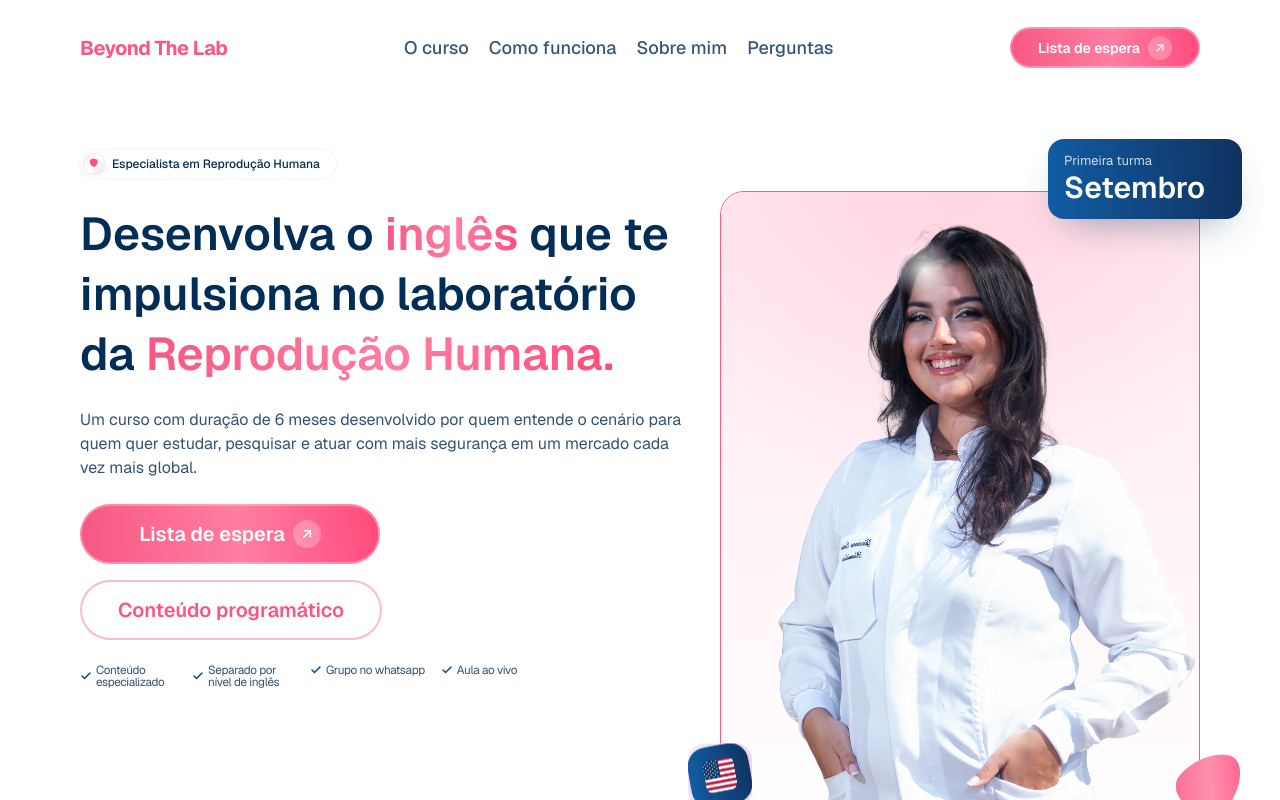
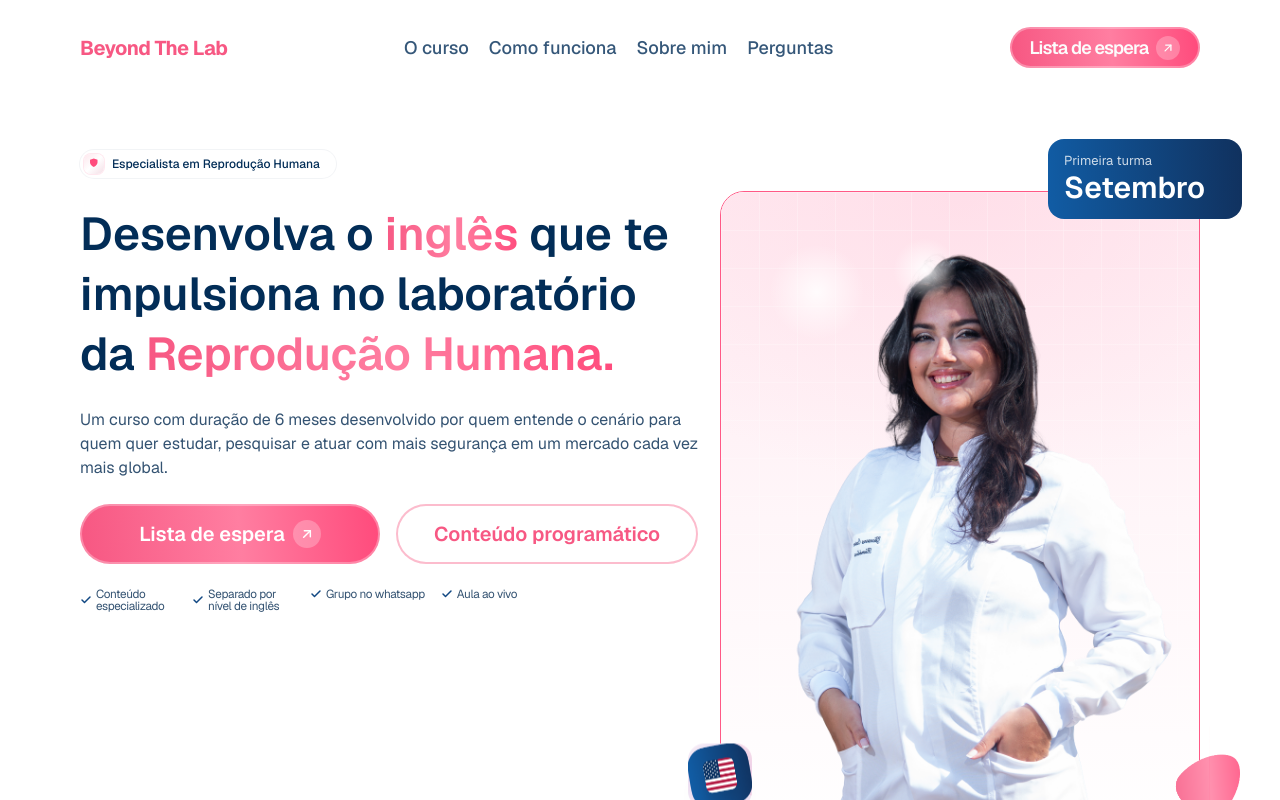
Before and after one commit to gsalviete/beyond-the-lab, a React (Vite) app: page / in a window 1280 px wide. Shown: the top 800 px of the page. Built offline with nearby package versions, Linux system fonts and the light colour scheme.

Commit message:
chore: buttons refactored

```diff
--- a/src/components/Hero.jsx
+++ b/src/components/Hero.jsx
@@ -37,8 +37,8 @@ export default function Hero() {
           </span>
 
           {/* Figma: flex column, gap 24, width 665 (conteúdo 608) */}
-          <div className="mt-[26px] flex max-w-[608px] flex-col items-start gap-6">
-            <h1 className="font-display text-[2rem] font-semibold leading-[normal] text-ink md:text-[46px]">
+          <div className="mt-[26px] flex max-w-[665px] flex-col items-start gap-6">
+            <h1 className="max-w-[608px] font-display text-[2rem] font-semibold leading-[normal] text-ink md:text-[46px]">
               Desenvolva o <span className="text-grad">inglês</span> que te impulsiona no laboratório da{' '}
               <span className="text-grad">Reprodução Humana.</span>
             </h1>
@@ -77,14 +77,23 @@ export default function Hero() {
           {/* CARD — Figma: 480 x 656, radius 24, border 0.873px #FF5986, bg #FFF */}
           <div className="relative h-[560px] w-full overflow-hidden rounded-[24px]
                           border-[0.873px] border-brand-line bg-white sm:h-[656px]">
-            {/* washes rosa por cima do branco */}
-            <div className="pointer-events-none absolute inset-0 bg-gradient-to-b from-[#FFE9F0] via-[#FFF4F8] to-white" />
-            <div className="pointer-events-none absolute inset-0 bg-[radial-gradient(120%_80%_at_50%_0%,rgba(255,197,214,0.55)_0%,transparent_60%)]" />
+            {/* washes rosa */}
+            <div className="pointer-events-none absolute inset-0 bg-gradient-to-b from-[#FFEAF1] via-[#FFF6F9] to-white" />
+            <div className="pointer-events-none absolute inset-0 bg-[radial-gradient(130%_70%_at_50%_0%,rgba(255,205,220,0.38)_0%,transparent_65%)]" />
+
+            {/* grade sutil — o Figma tem essa textura */}
+            <div className="pointer-events-none absolute inset-0 opacity-40
+                            bg-[linear-gradient(to_right,rgba(255,255,255,0.65)_1px,transparent_1px),linear-gradient(to_bottom,rgba(255,255,255,0.65)_1px,transparent_1px)]
+                            bg-[length:38px_38px]" />
+
+            {/* brilho — ATRÁS dela, z-0 */}
+            <div className="pointer-events-none absolute left-[10%] top-[8%] z-0 h-24 w-24 rounded-full
+                            bg-[radial-gradient(circle,rgba(255,255,255,0.85)_0%,transparent_70%)]" />
 
             <img
               src={PORTRAIT}
               alt="Profissional de laboratório sorrindo em jaleco branco"
-              className="relative z-10 h-full w-full object-cover object-top"
+              className="absolute bottom-0 left-1/2 z-10 h-[95%] w-auto max-w-none -translate-x-1/2 object-contain"
             />
 
             <div className="pointer-events-none absolute left-[36%] top-[7%] z-20 h-16 w-16 rounded-full
@@ -94,7 +103,7 @@ export default function Hero() {
           {/* BADGE — transborda 42px à direita, 52px acima do topo do card */}
           {/* Figma: padding 13/37/13/16, radius 16, gradiente 87deg */}
           <div className="absolute -top-[52px] -right-[42px] z-30 rounded-2xl bg-badge-grad
-                py-[13px] pl-4 pr-[37px] text-white shadow-badge">
+                py-[13px] pl-4 pr-[37px] text-white">
             <p className="text-[13px] leading-[17px] text-white/80">Primeira turma</p>
             <p className="font-display text-[30px] font-semibold leading-[37px]">Setembro</p>
           </div>
--- a/src/index.css
+++ b/src/index.css
@@ -46,10 +46,11 @@
 
   /* variante do header — Figma: 190x41, sem sombra */
   .btn-brand-sm {
-    @apply inline-flex h-[41px] items-center justify-center gap-2 rounded-[80px]
-           border-2 border-white/30 bg-brand-grad px-6
-           font-display text-sm font-semibold text-white transition-all duration-300
-           hover:-translate-y-0.5 active:translate-y-0 active:scale-[.98];
+  @apply inline-flex h-[41px] w-[190px] shrink-0 items-center justify-center gap-2
+         whitespace-nowrap rounded-[80px] border-2 border-white/30 bg-brand-grad px-3
+         font-sans text-[18px] font-semibold leading-[19.2px] tracking-[-0.8px] text-[#FCFCFC]
+         transition-all duration-300
+         hover:-translate-y-0.5 active:translate-y-0 active:scale-[.98];
   }
 
   .btn-outline {
```
